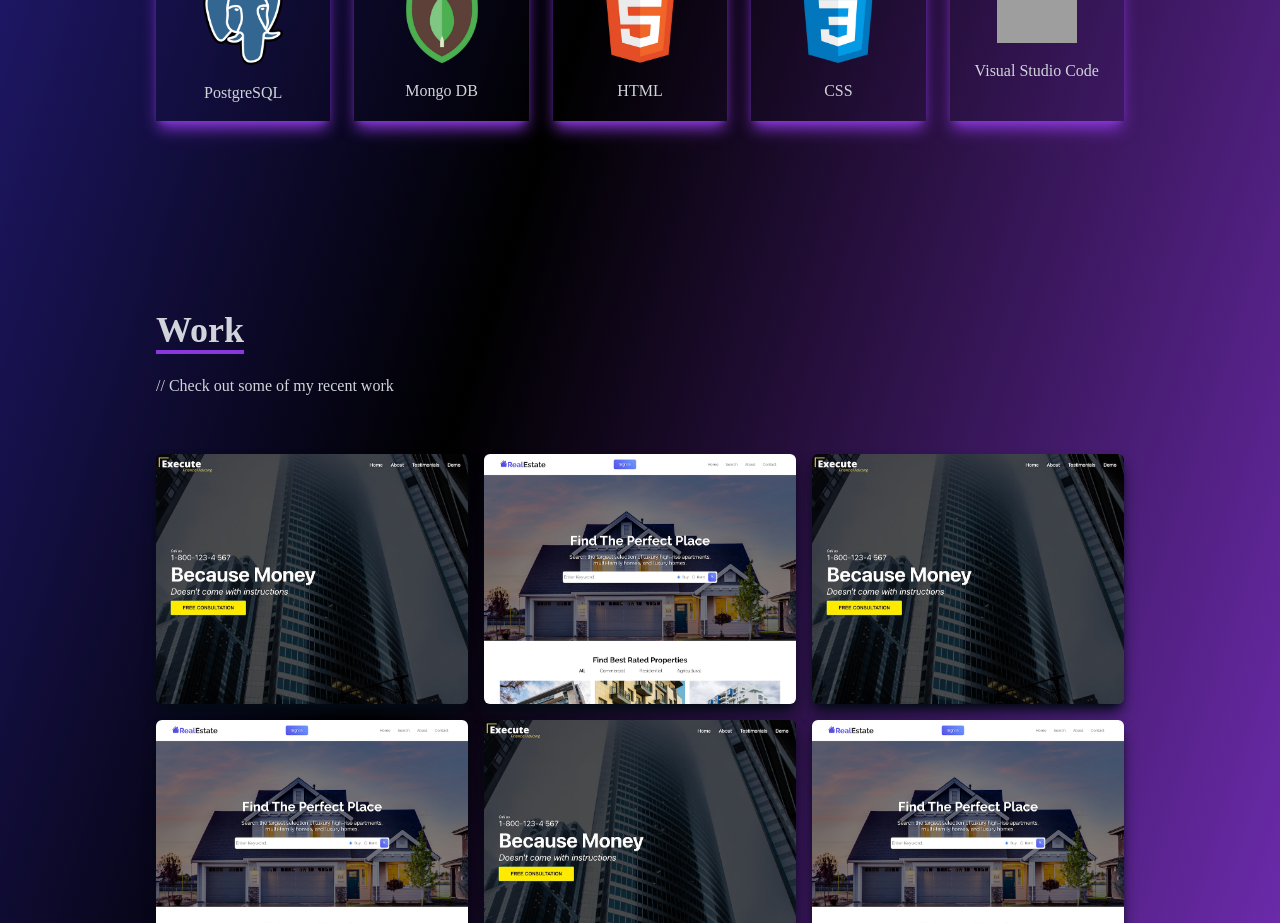
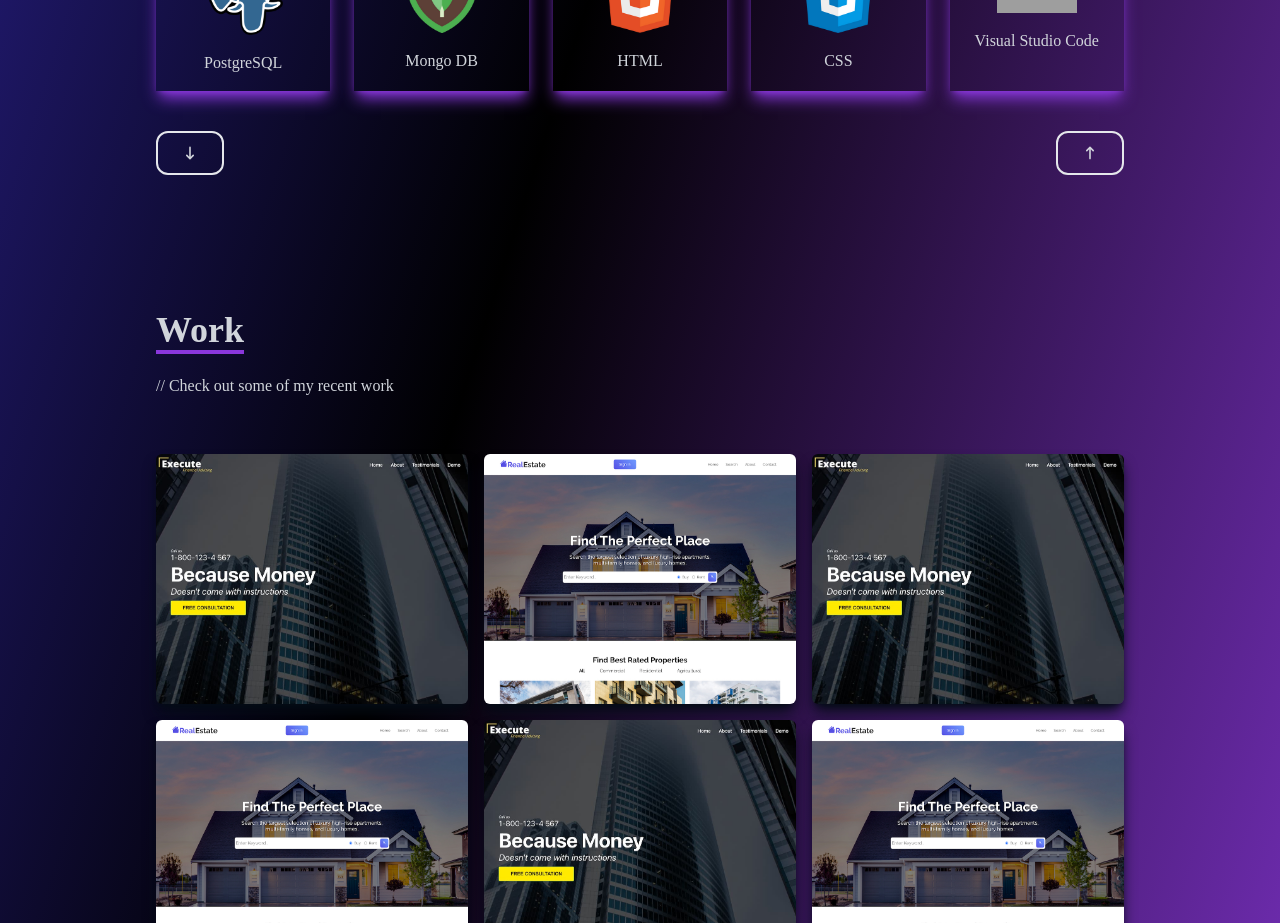
Before and after one commit to yoou92/folio, a React (Create React App) app: page / in a window 1280 px wide. Shown: the part 2160-3083 px from the top of the page. Built offline with nearby package versions, Linux system fonts and the light colour scheme; grey boxes are pictures that could not be loaded.

Commit message:
[ADD] (Skills.jsx): DownButtonRedirect UpButtonRedirect calls

```diff
--- a/src/components/Skills.jsx
+++ b/src/components/Skills.jsx
@@ -14,6 +14,8 @@ import Mongo from "../assets/mongo.png";
 import Linux from "../assets/linux.png";
 import PostgreSQL from "../assets/postgresql.png";
 import VSCode from "../assets/vscode.png";
+import DownButtonRedirect from "./DownButtonRedirect";
+import UpButtonRedirect from "./UpButtonRedirect";
 
 const Skill = (props) => {
   return (
@@ -27,7 +29,6 @@ const Skill = (props) => {
 const Skills = () => {
   return (
     <div name="skills" className="w-full h-screen text-gray-300">
-      {/* Container */}
       <div className="max-w-[1000px] mx-auto p-4 flex flex-col justify-center w-full h-full">
         <div>
           <p className="text-4xl font-bold inline border-b-4 border-secondary">
@@ -51,6 +52,10 @@ const Skills = () => {
           <Skill name="CSS" logo={CSS} />
           <Skill name="Visual Studio Code" logo={VSCode} />
         </div>
+        <div class="flex justify-between">
+          <DownButtonRedirect to="work" />
+          <UpButtonRedirect to="about" />
+        </div>
       </div>
     </div>
   );
```
